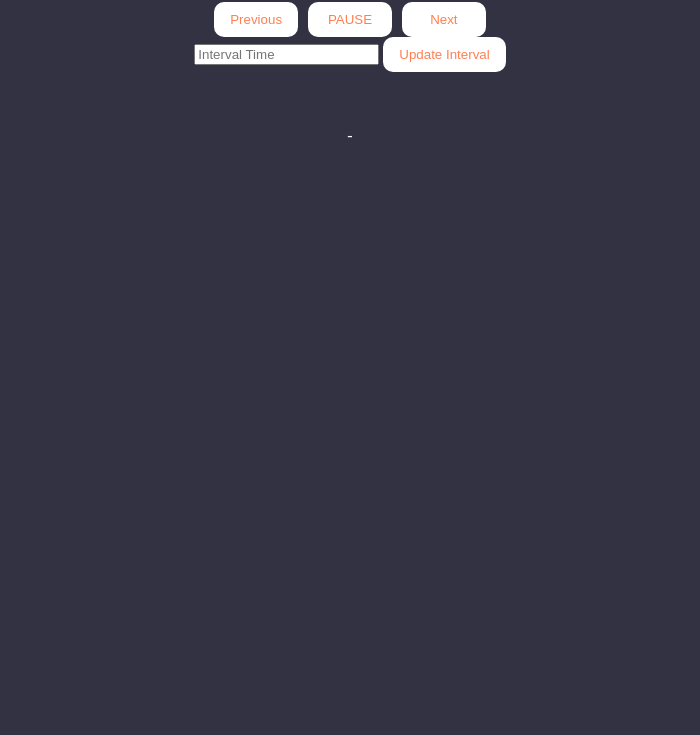
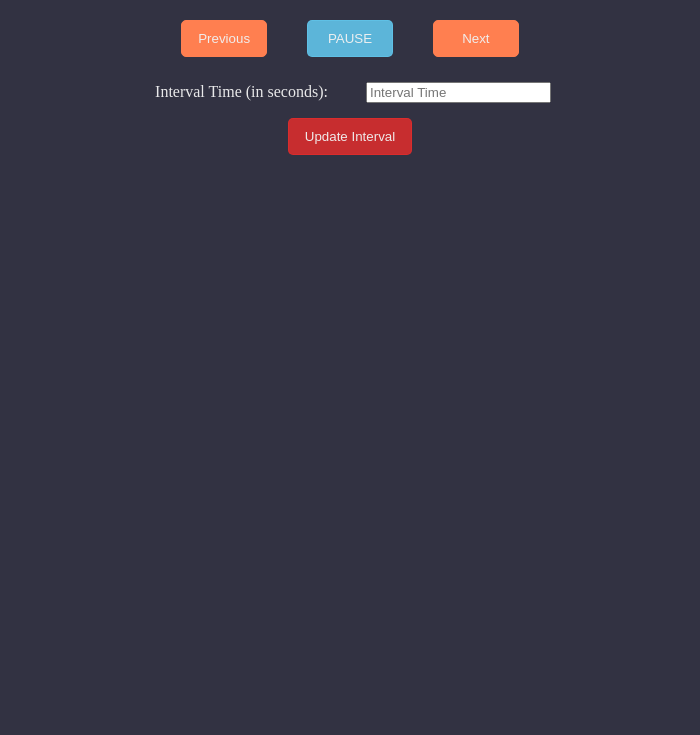
Before and after one commit to AluBhorta/quote-widget, an Electron app: page index.html in a window 700 px wide. Shown: the part 65-800 px from the top of the page. Drawn offline with Linux system fonts and the light colour scheme; no server answers.

Commit message:
redesign complete

```diff
--- a/index.css
+++ b/index.css
@@ -1,6 +1,13 @@
+:root {
+  --red: #df2d2ddc;
+  --blue: #60c1e7ea;
+  --white: #f1f1f1f6;
+  --orange: #ff7f50;
+}
+
 body {
   background-color: #222233ec;
-  color: #fff;
+  color: var(--white);
   text-align: center;
   -webkit-app-region: drag;
 }
@@ -9,8 +16,6 @@ body {
   display: grid;
   justify-items: center;
   align-content: center;
-  /* align-self: center; */
-  /* padding: 8px; */
 }
 
 .app-title {
@@ -26,26 +31,54 @@ body {
 #quoter {
   font-size: 2rem;
   text-transform: uppercase;
-  /* letter-spacing: 1px; */
-  /* line-height: 2rem; */
 }
 
 .btn-container {
   display: grid;
   grid-template-columns: 1fr 1fr 1fr;
-  grid-gap: 10px;
+  grid-gap: 40px;
+  padding: 10px 20px;
 }
 
 .btn {
-  background-color: #fff;
-  color: coral;
+  background-color: var(--orange);
+  color: var(--white);
+  border: var(--orange) 1px solid;
   padding: 10px 16px;
   cursor: pointer;
-  border: 0;
-  border-radius: 10px;
+  border-radius: 5px;
 }
 .btn:hover {
-  background-color: coral;
-  color: #fff;
+  background-color: var(--white);
+  color: var(--orange);
+  border: var(--white) 1px solid;
   transition: 300 ease-in-out;
 }
+#play-pause-btn {
+  background-color: var(--blue);
+  border: var(--blue) 1px solid;
+  color: var(--white);
+}
+#play-pause-btn:hover {
+  background-color: var(--white);
+  border: var(--blue) 1px solid;
+  color: var(--blue);
+}
+#intervalSubmitBtn {
+  background-color: var(--red);
+  border: var(--red) 1px solid;
+  color: var(--white);
+}
+#intervalSubmitBtn:hover {
+  background-color: var(--white);
+  border: var(--red) 1px solid;
+  color: var(--red);
+}
+
+.form-container form {
+  display: grid;
+  grid-template-columns: 1fr 1fr;
+  grid-gap: 2rem;
+  align-items: center;
+  padding: 15px;
+}
--- a/index.html
+++ b/index.html
@@ -8,26 +8,29 @@
   </head>
   <body>
     <div class="container">
-      <h3 class="app-title">Quote Widget</h3>
+      <h2 class="app-title">Quote Widget</h2>
       <div class="btn-container">
         <button class="btn" id="prev-btn">Previous</button>
         <button class="btn" id="play-pause-btn">PAUSE</button>
         <button class="btn" id="next-btn">Next</button>
       </div>
+      <div class="form-container">
         <form>
+          <label for="intervalTime">Interval Time (in seconds):</label>
           <input
             type="text"
             name="intervalTime"
             id="intervalTimeInput"
             placeholder="Interval Time"
           />
+        </form>
         <button type="submit" id="intervalSubmitBtn" class="btn">
           Update Interval
         </button>
-      </form>
+      </div>
 
       <blockquote id="quote"></blockquote>
-      <span>- <strong id="quoter"></strong></span>
+      <span> <strong id="quoter"></strong></span>
     </div>
   </body>
   <script>
--- a/index.js
+++ b/index.js
@@ -3,7 +3,7 @@ const axios = require("axios");
 //
 // variables and elements
 //
-let intervalTime = 4000;
+let intervalTime = 10; //  in seconds
 let interval;
 let play = true;
 const allQuotes = [];
@@ -39,7 +39,15 @@ function handleUpdateQuote() {
 
 function displayCurrentQuote() {
   quoteElem.innerHTML = allQuotes[currentQuoteIndex].quote;
-  quoterElem.textContent = allQuotes[currentQuoteIndex].quoter;
+  quoterElem.textContent = "- " + allQuotes[currentQuoteIndex].quoter;
+}
+
+function setIntervalNow() {
+  interval = setInterval(() => {
+    if (play) {
+      handleUpdateQuote();
+    }
+  }, intervalTime * 1000);
 }
 
 //
@@ -71,13 +79,8 @@ intervalSubmitBtn.addEventListener("click", e => {
     typeof parseInt(intervalTimeInput.value) === "number"
   ) {
     intervalTime = intervalTimeInput.value;
-    intervalTimeInput.value = "";
     clearInterval(interval);
-    interval = setInterval(() => {
-      if (play) {
-        handleUpdateQuote();
-      }
-    }, intervalTime);
+    setIntervalNow();
   }
 });
 
@@ -90,8 +93,4 @@ handleUpdateQuote();
 intervalTimeInput.value = intervalTime;
 
 // setting intervals
-interval = setInterval(() => {
-  if (play) {
-    handleUpdateQuote();
-  }
-}, intervalTime);
+setIntervalNow();
--- a/main.js
+++ b/main.js
@@ -5,7 +5,7 @@ let mainWindow;
 function createWindow() {
   mainWindow = new BrowserWindow({
     width: 700,
-    height: 450,
+    height: 550,
     // frame: false,
     titleBarStyle: "hidden",
     transparent: true,
```
Lines whose indentation alone changed are shown as unchanged.
